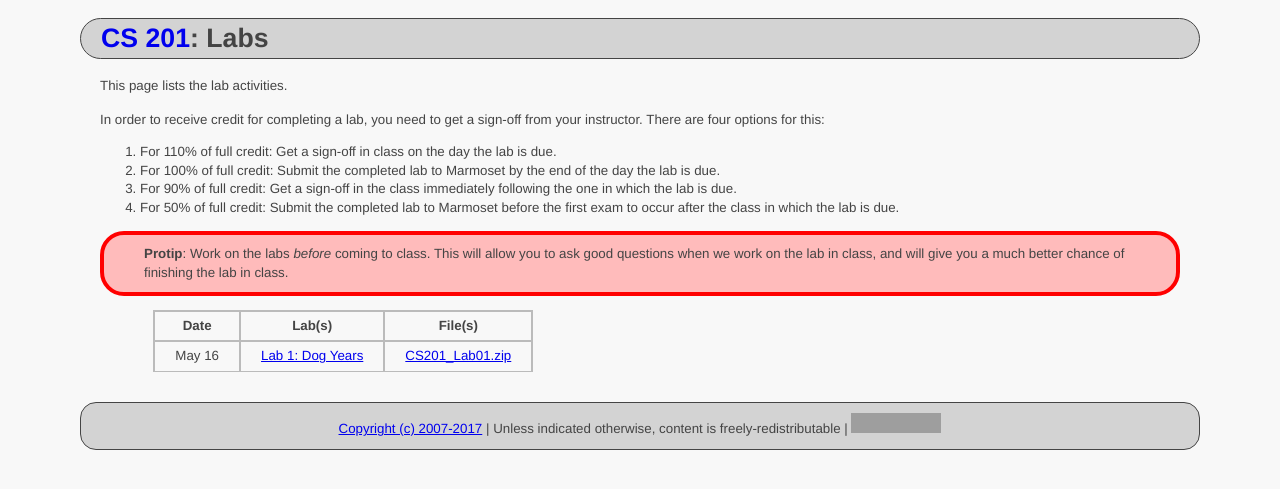
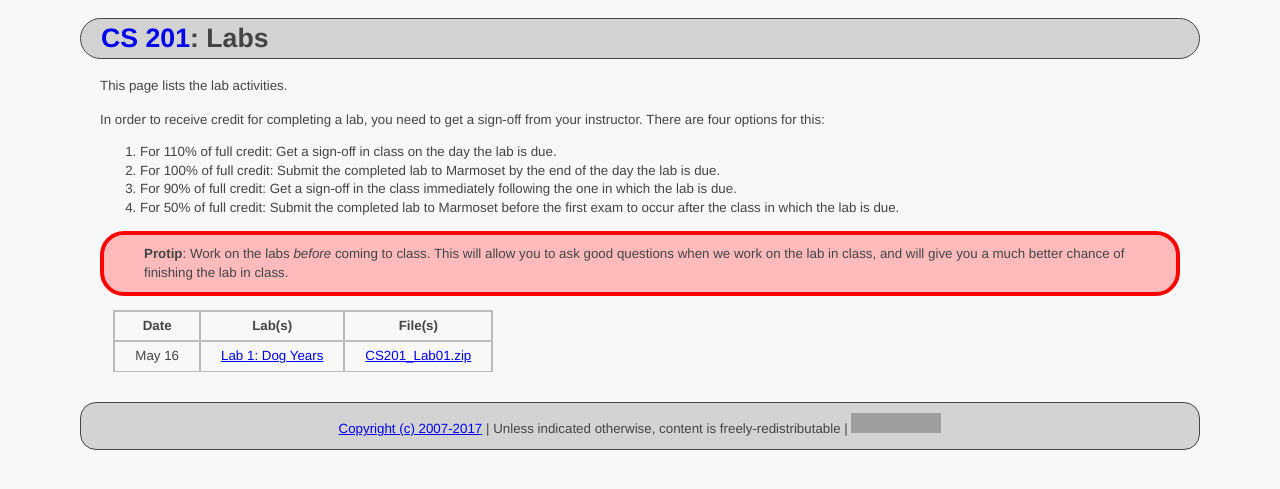
Before and after one commit to ycpcs/cs201-summer2017, a Jekyll site: the page built from labs/index.md, in a window 1280 px wide. Shown: the top 489 px of the page. Built offline with Jekyll 4.4.1, drawn with Linux system fonts in a browser that asks for light colours; grey boxes are pictures that could not be loaded.

```diff
--- a/labs/index.md
+++ b/labs/index.md
@@ -16,9 +16,9 @@ In order to receive credit for completing a lab, you need to get a sign-off from
 <b>Protip</b>: Work on the labs <i>before</i> coming to class.  This will allow you to ask good questions when we work on the lab in class, and will give you a much better chance of finishing the lab in class.
 </div>
 
-> Date | Lab(s) | File(s)
-> ---- | --- | -------
-> May 16 | [Lab 1: Dog Years](lab01.html) | [CS201\_Lab01.zip](CS201_Lab01.zip)
+Date | Lab(s) | File(s)
+---- | ------ | -------
+May 16 | [Lab 1: Dog Years](lab01.html) | [CS201\_Lab01.zip](CS201_Lab01.zip)
 
 
 
```
